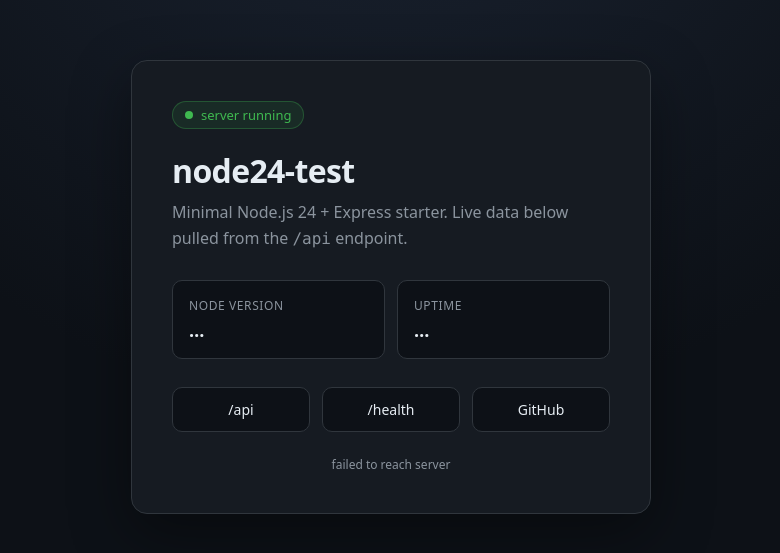
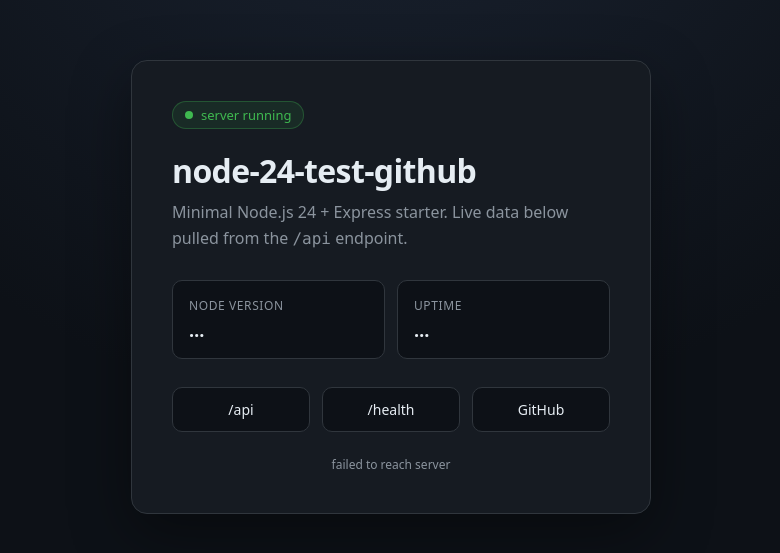
Before and after one commit to ivanovladyslav/node24-template, a website: page public/index.html in a window 1280 px wide. Shown: the part 113-666 px from the top of the page, without its empty margins (249-1029 px from the left). Drawn offline with Linux system fonts and the light colour scheme; no server answers.

Commit message:
Переименовать заголовок на node-24-test-github

```diff
--- a/public/index.html
+++ b/public/index.html
@@ -3,7 +3,7 @@
 <head>
   <meta charset="UTF-8" />
   <meta name="viewport" content="width=device-width, initial-scale=1.0" />
-  <title>node24-test</title>
+  <title>node-24-test-github</title>
   <style>
     :root {
       --bg: #0d1117;
@@ -80,7 +80,7 @@
 <body>
   <main class="card">
     <span class="badge"><span class="dot"></span> server running</span>
-    <h1>node24-test</h1>
+    <h1>node-24-test-github</h1>
     <p class="lead">Minimal Node.js 24 + Express starter. Live data below pulled from the <code>/api</code> endpoint.</p>
 
     <div class="grid">
```
